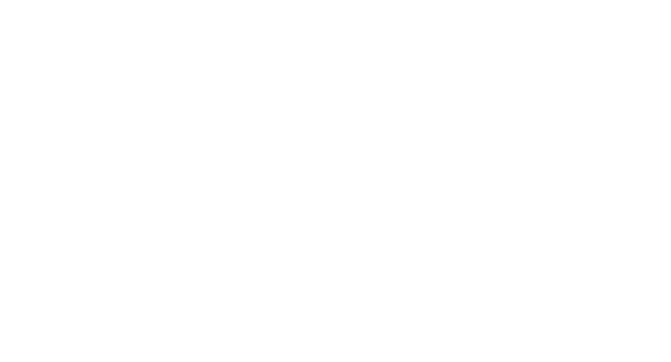
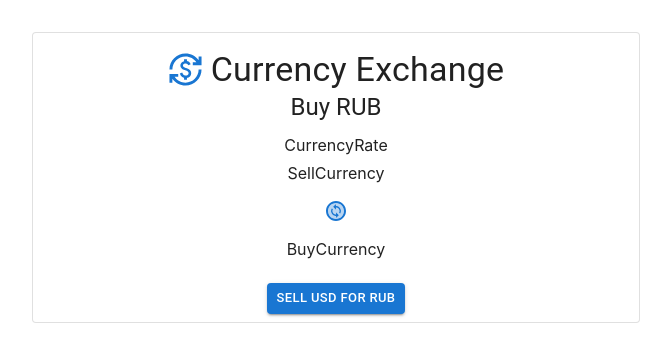
Before and after one commit to daniiilponomarev/CurrencyExchange, a React (Create React App) app: page / in a window 1280 px wide. Shown: the top 362 px of the page, without its empty margins (0-671 px from the left). Built offline with nearby package versions, Linux system fonts and the light colour scheme.

Commit message:
Set CurrencyExchange structure

```diff
--- a/src/constants/stylesConstants.ts
+++ b/src/constants/stylesConstants.ts
@@ -1 +1,7 @@
-export const GAPS = { xxs: "8px", xxl: "32px" };
+export const GAPS = {
+  xxs: "8px",
+  xs: "12px",
+  m: "16px",
+  xl: "24px",
+  xxl: "32px",
+};
--- a/src/containers/currencyExchange/CurrencyExchange.tsx
+++ b/src/containers/currencyExchange/CurrencyExchange.tsx
@@ -1,3 +1,75 @@
 import React from "react";
+import { useSelector } from "react-redux";
+import Box from "@mui/material/Box";
+import Container from "@mui/material/Container";
+import Card from "@mui/material/Card";
+import CardContent from "@mui/material/CardContent";
+import CardActions from "@mui/material/CardActions";
+import Button from "@mui/material/Button";
+import CurrencyExchangeIcon from "@mui/icons-material/CurrencyExchange";
+import ChangeCircleTwoToneIcon from "@mui/icons-material/ChangeCircleTwoTone";
+import IconButton from "@mui/material/IconButton";
+import Typography from "@mui/material/Typography";
 
-export const CurrencyExchange = () => <div></div>;
+import { GAPS } from "../../constants";
+import {
+  selectBoughtCurrency,
+  selectSoldCurrency,
+} from "./currencyExchangeSlice";
+import { BuyCurrency, CurrencyRate, SellCurrency } from "./components";
+
+export const CurrencyExchange = () => {
+  const soldCurrency = useSelector(selectSoldCurrency);
+  const boughtCurrency = useSelector(selectBoughtCurrency);
+
+  return (
+    <Box sx={{ width: "50%", minWidth: "450px" }}>
+      <Card variant="outlined">
+        <CardContent>
+          <Container
+            sx={{
+              display: "flex",
+              justifyContent: "center",
+              alignItems: "center",
+              gap: GAPS.xxs,
+            }}
+          >
+            <CurrencyExchangeIcon fontSize="large" color="primary" />
+            <Typography variant="h4">Currency Exchange</Typography>
+          </Container>
+          <Typography variant="h5" sx={{ textAlign: "center", mb: GAPS.xs }}>
+            Buy {boughtCurrency}
+          </Typography>
+          <Box
+            sx={{
+              display: "flex",
+              flexDirection: "column",
+              justifyContent: "center",
+              alignItems: "center",
+              gap: GAPS.xxs,
+            }}
+          >
+            <CurrencyRate />
+            <SellCurrency />
+            <IconButton aria-label="exchange currencies" color="primary">
+              <ChangeCircleTwoToneIcon />
+            </IconButton>
+            <BuyCurrency />
+          </Box>
+        </CardContent>
+
+        <CardActions
+          sx={{
+            display: "flex",
+            justifyContent: "center",
+            gap: GAPS.xxs,
+          }}
+        >
+          <Button size="small" variant="contained">
+            {"Sell"} {soldCurrency} {"for"} {boughtCurrency}
+          </Button>
+        </CardActions>
+      </Card>
+    </Box>
+  );
+};
--- /dev/null
+++ b/src/containers/currencyExchange/components/BuyCurrency.tsx
@@ -0,0 +1,5 @@
+import React from "react";
+
+export const BuyCurrency = () => {
+  return <div>BuyCurrency</div>;
+};
--- /dev/null
+++ b/src/containers/currencyExchange/components/CurrencyRate.tsx
@@ -0,0 +1,5 @@
+import React from "react";
+
+export const CurrencyRate = () => {
+  return <div>CurrencyRate</div>;
+};
--- /dev/null
+++ b/src/containers/currencyExchange/components/SellCurrency.tsx
@@ -0,0 +1,5 @@
+import React from "react";
+
+export const SellCurrency = () => {
+  return <div>SellCurrency</div>;
+};
--- /dev/null
+++ b/src/containers/currencyExchange/components/index.ts
@@ -0,0 +1,3 @@
+export { CurrencyRate } from "./CurrencyRate";
+export { BuyCurrency } from "./BuyCurrency";
+export { SellCurrency } from "./SellCurrency";
--- a/src/containers/currencyExchange/currencyExchangeSlice.ts
+++ b/src/containers/currencyExchange/currencyExchangeSlice.ts
@@ -1,11 +1,36 @@
-import { createSlice } from "@reduxjs/toolkit";
+import { createSlice, PayloadAction } from "@reduxjs/toolkit";
+import { State } from "../../redux/store";
+
+type CurrencyName = "USD" | "EUR" | "GBP" | "RUB";
+
+export type CurrencyExchangeState = {
+  soldCurrency: CurrencyName;
+  boughtCurrency: CurrencyName;
+};
+
+const initialState: CurrencyExchangeState = {
+  soldCurrency: "USD",
+  boughtCurrency: "RUB",
+};
 
 export const slice = createSlice({
   name: "currencyExchange",
-  initialState: {
-    value: 0,
+  initialState,
+  reducers: {
+    setSoldCurrency: (state, action: PayloadAction<CurrencyName>) => {
+      state.soldCurrency = action.payload;
+    },
+    setBoughtCurrency: (state, action: PayloadAction<CurrencyName>) => {
+      state.boughtCurrency = action.payload;
+    },
   },
-  reducers: {},
 });
 
+export const { setSoldCurrency, setBoughtCurrency } = slice.actions;
+
+export const selectSoldCurrency = (state: State) =>
+  state.currencyExchange.soldCurrency;
+export const selectBoughtCurrency = (state: State) =>
+  state.currencyExchange.boughtCurrency;
+
 export default slice.reducer;
```
Also changed, not shown: src/redux/store.ts (+9 -5 lines).
